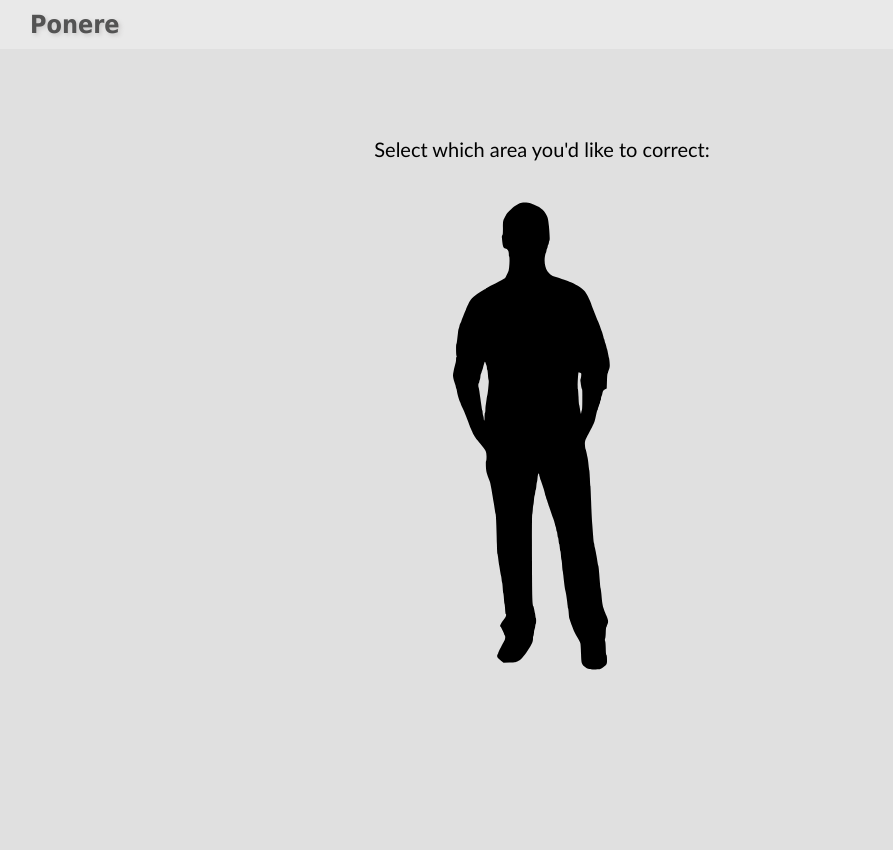
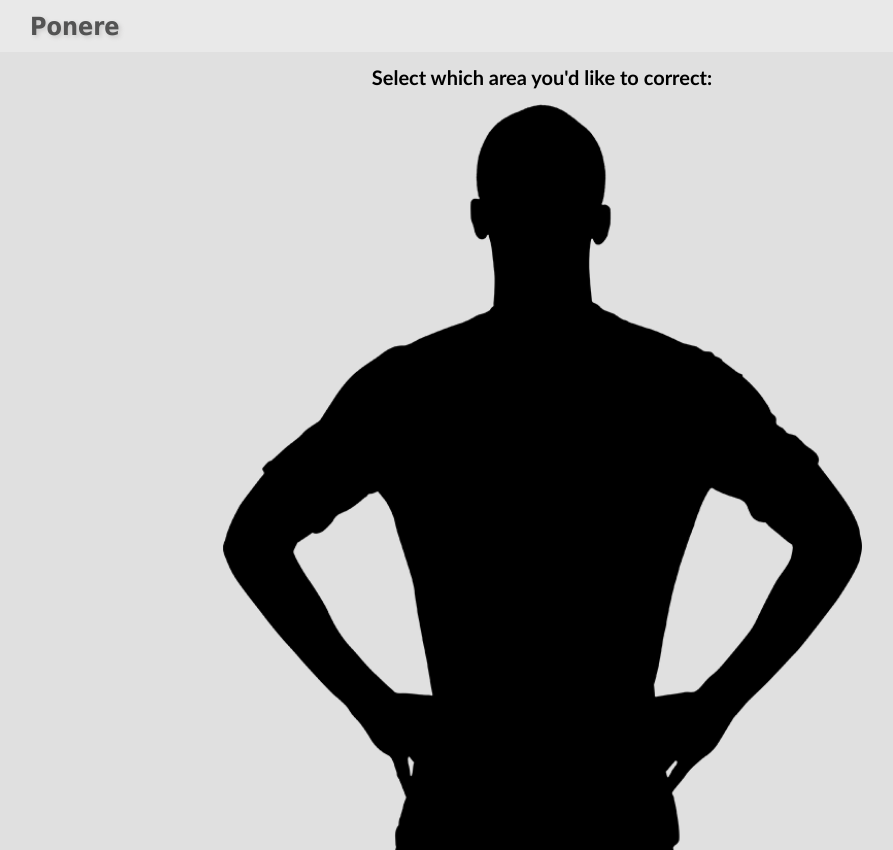
Before and after one commit to djwong23/Ponere, a React (Create React App) app: page / in a window 1280 px wide. Shown: the whole page, without its empty margins (98-991 px from the left). Before the commit the page ends 800 px from the top, so only its background shows below. Built offline with nearby package versions, Linux system fonts and the light colour scheme.

Commit message:
Added Clickable Divs

```diff
--- a/src/App.css
+++ b/src/App.css
@@ -1,11 +1,83 @@
 .photo {
-  height: 500px;
+
+  display: block;
+  margin-left: auto;
+  margin-right: auto;
+}
+@media only screen and (max-width: 800px) {
+  .photo {
+     width:80%;
+  }
+    #neckDiv{
+      width: 12.5%;
+      height: 10%;
+      top:20%;
+      left:44%;
+    }
+    #upperBackDiv{
+      width: 40%;
+      height: 25%;
+      top:30%;
+      left:30%;
+    }
+    #lowerBackDiv{
+      width: 30%;
+      height: 25%;
+      top: 55%;
+      left:35%;
+    }
+}
+@media only screen and (min-width: 800px) and (max-width: 1500px) {
+  .photo {
+     width:50%;
+  }
+    #neckDiv{
+      width: 7.5%;
+      height: 10%;
+      top:20%;
+      left:46.25%;
+    }
+    #upperBackDiv{
+      width: 25%;
+      height: 25%;
+      top:30%;
+      left:38%;
+    }
+    #lowerBackDiv{
+      width: 18%;
+      height: 25%;
+      top: 55%;
+      left:41%;
+    }
+}
+@media only screen and (min-width: 1500px) {
+  .photo {
+     width:30%;
+  }
+    #neckDiv{
+      width: 5%;
+      height: 10%;
+      top:20%;
+      left:47.5%;
+    }
+    #upperBackDiv{
+      width: 15%;
+      height: 25%;
+      top:30%;
+      left:42.5%;
+    }
+    #lowerBackDiv{
+      width: 10%;
+      height: 25%;
+      top: 55%;
+      left:45%;
+    }
 }
 
 html,
 body,
 #root {
-  display: flex;
+  display: block;
   background: rgb(224, 224, 224);
   color: #000000;
   height: 100%;
@@ -22,11 +94,22 @@ body,
   font-weight: bold;
   font-size: 25px;
   color: rgb(83, 83, 83);
-  position: absolute;
+  position: fixed;
   top: 0px;
   left: 0px;
   width: 100%;
   background: rgb(233, 233, 233);
+  padding-top: 10px;
+  padding-bottom: 10px;
+  align-items: center;
+  align-content: center;
+  align-self: center;
+  height:4vh;
+}
+.bannerFiller{
+  position: relative;
+  width: 100%;
+  height:4vh;
   padding-top: 10px;
   padding-bottom: 10px;
   align-items: center;
@@ -46,3 +129,22 @@ body,
 a:hover {
   color: #000;
 }
+
+#neckDiv{
+  display: block;
+  position:absolute;
+}
+#upperBackDiv{
+  display: block;
+  position:absolute;
+}
+#lowerBackDiv{
+  display: block;
+  position:absolute;
+}
+.imageHolder{
+  display:block;
+  position:relative;
+  width:auto;
+  height:auto;
+}
--- a/src/App.js
+++ b/src/App.js
@@ -1,6 +1,6 @@
 // import logo from "./logo.svg";
 import "./App.css";
-import man from "./man.svg";
+import man from "./mans.png";
 function App() {
   return (
     <div>
@@ -9,12 +9,16 @@ function App() {
           Ponere
         </a>
       </div>
-      <div style={{ alignItems: "center" }}>
-        <p style={{ textAlign: "center", fontSize: "20px" }}>
-          Select which area you'd like to correct:
-        </p>
-        <img className="photo" src={man} alt = "body for selection"/>
-      </div>
+      <div className="bannerFiller"></div>
+      <h1 style={{ textAlign: "center", fontSize: "20px" }}>
+              Select which area you'd like to correct:
+      </h1>
+      <div className="imageHolder">
+          <img className="photo" src={man} alt = "body for selection"/>
+            <a id="neckDiv" href="neck"></a>
+            <a id="upperBackDiv" href="upperBack"></a>
+            <a id="lowerBackDiv" href="lowerBack"></a>
+          </div>
     </div>
   );
 }
```
Also changed, not shown: src/mans.png (added).
